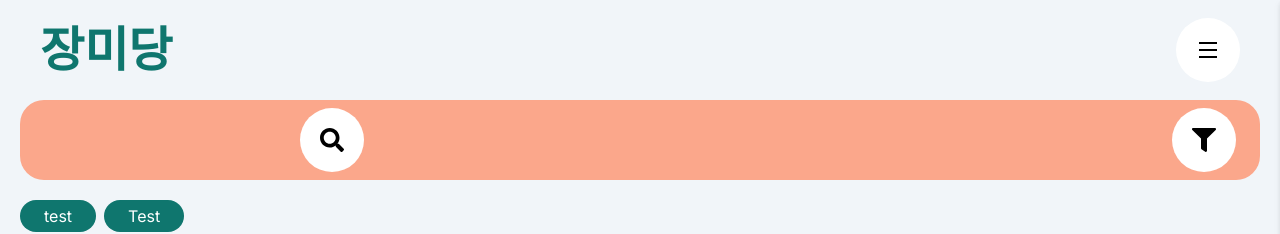
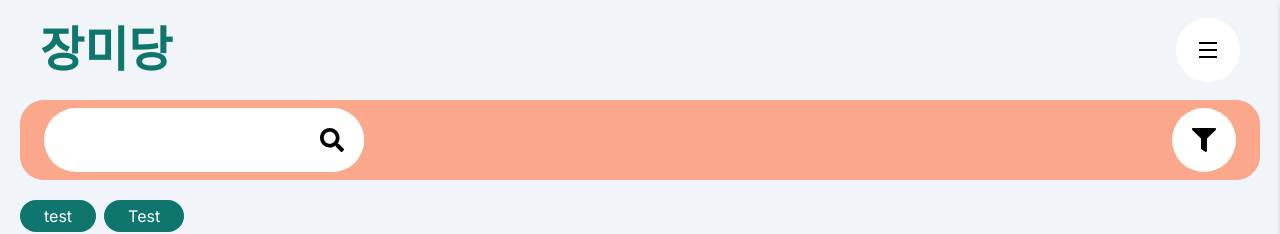
Before and after one commit to tnghgks/jangmidang, a Next.js app: page /giftSet in a window 1280 px wide. Both pictures are taken after a click on the element 76 px from the left and 140 px from the top of the page. Shown: the top 234 px of the page. Built offline with nearby package versions, Linux system fonts and the light colour scheme.

Commit message:
fix: Input 잘못추가된 z-index 값 수정

```diff
--- a/components/atoms/Input.tsx
+++ b/components/atoms/Input.tsx
@@ -50,7 +50,7 @@ export default function Input({ size = "sm", color = "white", rounded = "full",
       )}
       <input
         type="text"
-        className={`relative outline-none duration-300 -z-10 ${toggle ? inputOption : off[size]}`}
+        className={`relative outline-none duration-300 ${toggle ? inputOption : off[size]}`}
       />
     </div>
   );
```
